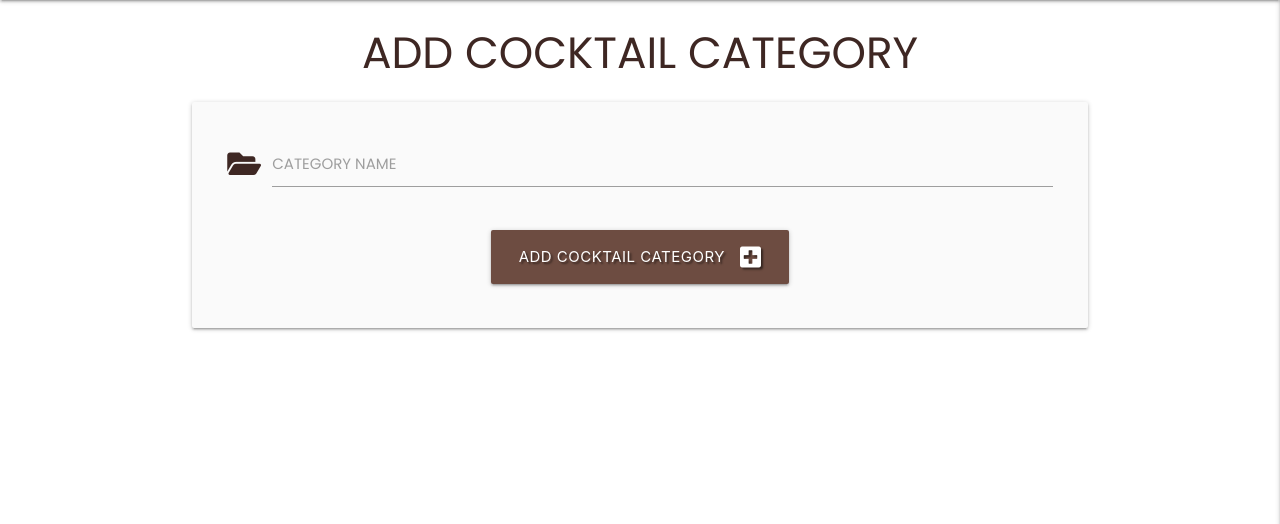
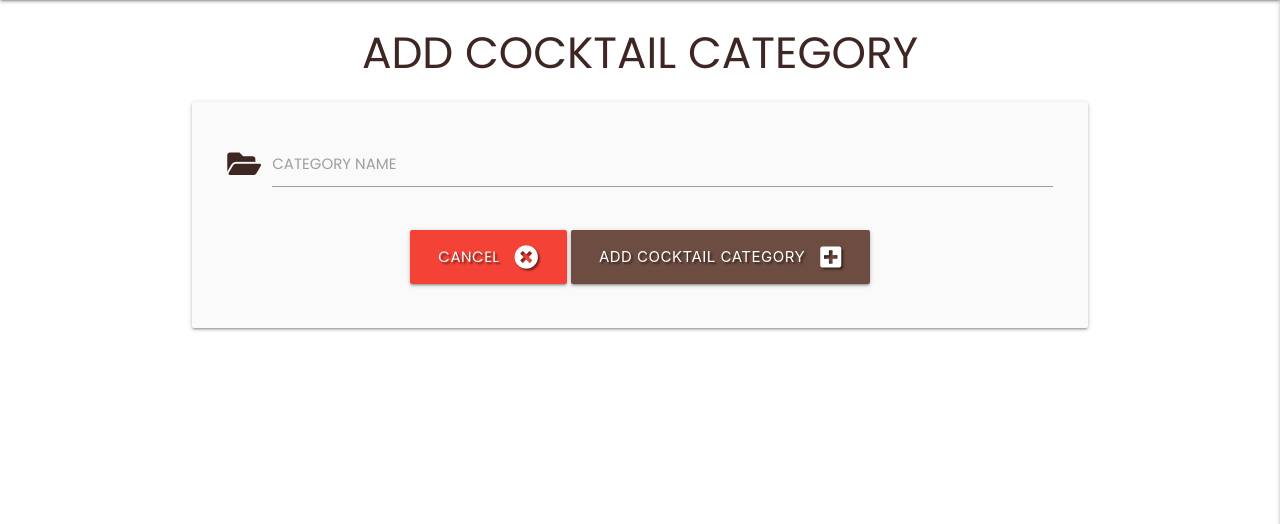
Before and after one commit to rhysmoggs/ms3-final-cocktails, a Flask app: page /add_category in a window 1280 px wide. Shown: the part 64-588 px from the top of the page. Run offline with Flask 2, Linux system fonts and the light colour scheme; the visitor is signed in with stand-in values (Sample User, id 1); some libraries are stand-ins or nearby versions.

Commit message:
Added Cancel buttons to forms

```diff
--- a/cocktails/static/css/style.css
+++ b/cocktails/static/css/style.css
@@ -165,7 +165,6 @@ main {
 
 
   /* Pagination */
-
 /* to overwrite default materializecss pagination style, centre page numbers */
 .pagination {
     position: absolute;
@@ -178,6 +177,12 @@ main {
     text-align: center;
 }
 
+  /* Modal */
+.modal {
+    text-shadow: none;
+}
+
+  /* Footer */
 footer {
     margin-top: auto;
 }
--- a/cocktails/templates/add_category.html
+++ b/cocktails/templates/add_category.html
@@ -15,9 +15,13 @@
                     <label for="category_name">Category Name</label>
                 </div>
             </div>
-            <!-- submit button -->
             <div class="row">
                 <div class="col s12 center-align">
+                    <!-- cancel button -->
+                    <a href="{{ url_for('get_categories') }}" class="btn-large red text-shadow">
+                        Cancel <i class="fas fa-times-circle right"></i>
+                    </a>
+                    <!-- submit button -->
                     <button type="submit" class="btn-large brown darken-1 text-shadow">
                         Add Cocktail Category <i class="fas fa-plus-square right"></i>
                     </button>
--- a/cocktails/templates/add_cocktail.html
+++ b/cocktails/templates/add_cocktail.html
@@ -94,9 +94,13 @@
                     <label for="servings">Servings</label>
                 </div>
             </div>
-            <!-- submit button -->
             <div class="row">
                 <div class="col s12 center-align">
+                    <!-- cancel button -->
+                    <a href="{{ url_for('profile', username=session['user']) }}" class="btn-large red text-shadow">
+                        Cancel <i class="fas fa-times-circle right"></i>
+                    </a>
+                    <!-- submit button -->
                     <button type="submit" class="btn-large brown darken-1 text-shadow">
                         Add Cocktail to My Cabinet<i class="fas fa-plus-square right"></i>
                     </button>
--- a/cocktails/templates/edit_cocktail.html
+++ b/cocktails/templates/edit_cocktail.html
@@ -110,13 +110,13 @@
                     <label for="servings">Servings</label>
                 </div>
             </div>
-            <!-- submit button -->
             <div class="row">
                 <div class="col s12 center-align">
                     <!-- cancel button -->
                     <a href="{{ url_for('all_cocktails') }}" class="btn-large red text-shadow">
                         Cancel <i class="fas fa-times-circle right"></i>
                     </a>
+                    <!-- submit button -->
                     <button type="submit" class="btn-large brown darken-1 text-shadow">
                         Edit Cocktail <i class="fas fa-edit right"></i>
                     </button>
```
Also changed, not shown: README.md.
